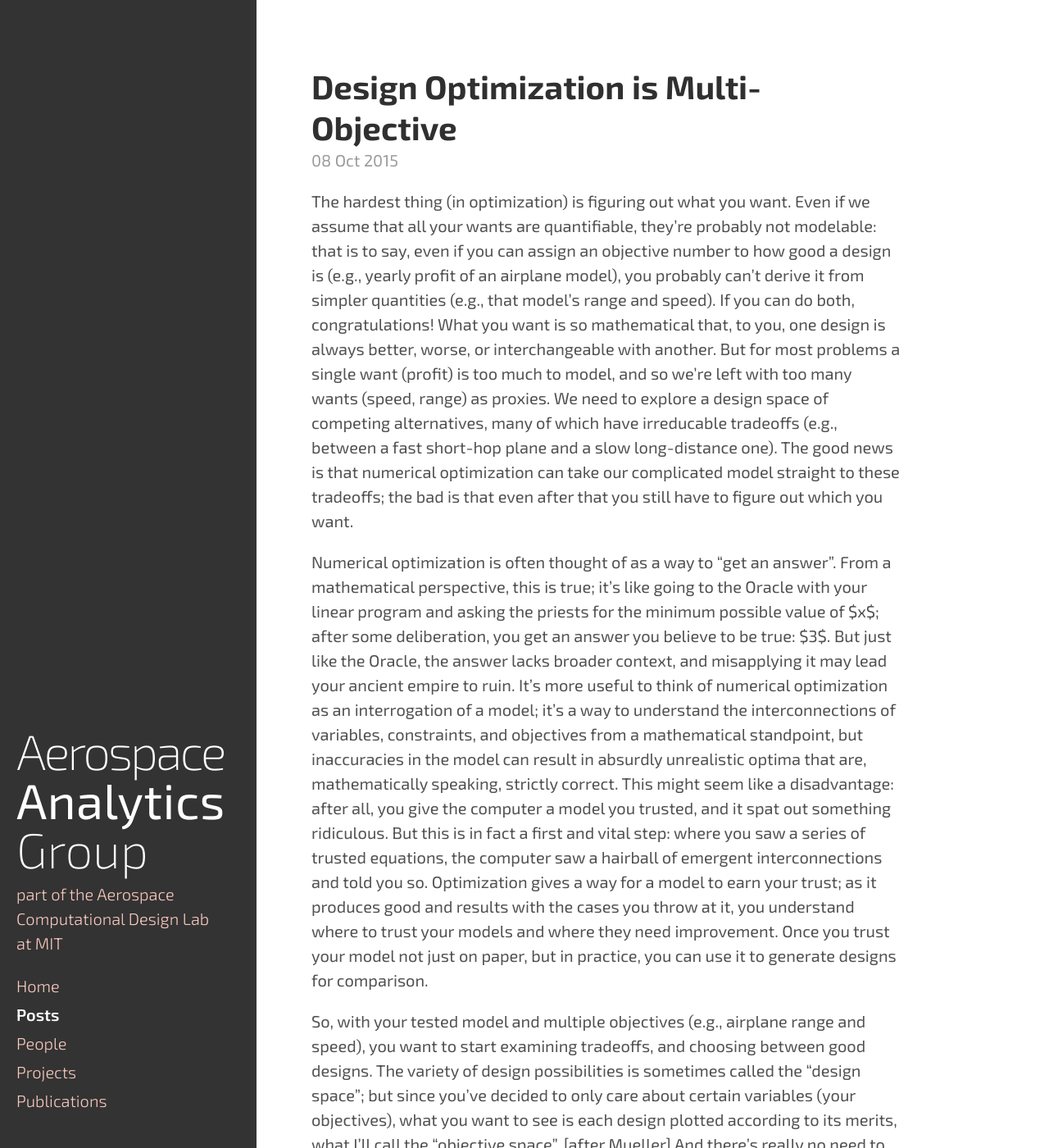
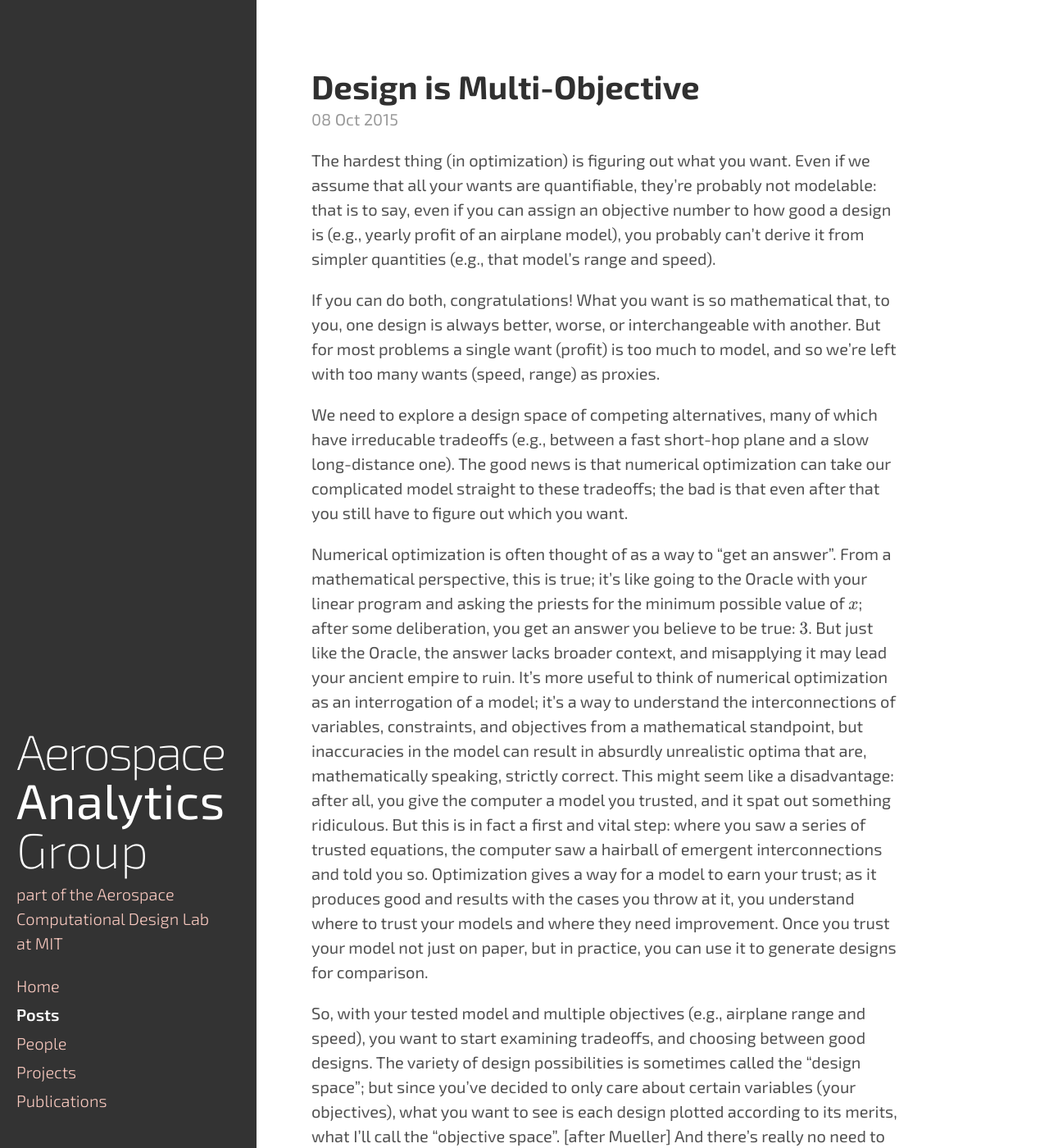
Before and after one commit to convexengineering/convexengineering.github.io, a Jekyll site: the page built from _posts/2015-10-08-design-is-multi-objective.md, in a window 1280 px wide and 1400 px high. Shown: the whole window at 82% size. Built offline with Jekyll 4.4.1, drawn with Linux system fonts in a browser that asks for light colours; Markdown is read by kramdown in place of the engine named in the settings; formulas are drawn with MathJax 3; part of the change alters nothing that is shown.

```diff
--- a/_includes/head.html
+++ b/_includes/head.html
@@ -28,5 +28,10 @@
   <link rel="alternate" type="application/rss+xml" title="RSS" href="/posts/feed/">
 
   <!-- MathJax -->
-  <script type="text/javascript" src="http://cdn.mathjax.org/mathjax/latest/MathJax.js?config=TeX-AMS-MML_HTMLorMML"></script>
+  <script type="text/javascript" async src="http://cdn.mathjax.org/mathjax/latest/MathJax.js?config=TeX-AMS-MML_HTMLorMML"></script>
+  <script type="text/x-mathjax-config">
+    MathJax.Hub.Config({
+      tex2jax: {inlineMath: [['$','$'], ['\\(','\\)']]}
+    });
+  </script>
 </head>
--- a/_posts/2015-10-08-design-optimization-is.md
+++ b/_posts/2015-10-08-design-is-multi-objective.md
@@ -1,16 +1,17 @@
 ---
 layout: post
-title: Design Optimization is Multi-Objective
+title: Design is Multi-Objective
 ---
 
 The hardest thing (in optimization) is figuring out what you want.
 Even if we assume that all your wants are quantifiable, they’re probably not modelable: that is to say,
 even if you can assign an objective number to how good a design is (e.g., yearly profit of an airplane model),
 you probably can’t derive it from simpler quantities (e.g., that model’s range and speed).
+
 If you can do both, congratulations!
-What you want is so mathematical that, to you, one design is always better, worse, or interchangeable with another.
-But for most problems a single want (profit) is too much to model,
+What you want is so mathematical that, to you, one design is always better, worse, or interchangeable with another. But for most problems a single want (profit) is too much to model,
 and so we’re left with too many wants (speed, range) as proxies.
+
 We need to explore a design space of competing alternatives, many of which have irreducable tradeoffs
 (e.g., between a fast short-hop plane and a slow long-distance one).
 The good news is that numerical optimization can take our complicated model straight to these tradeoffs;
```
